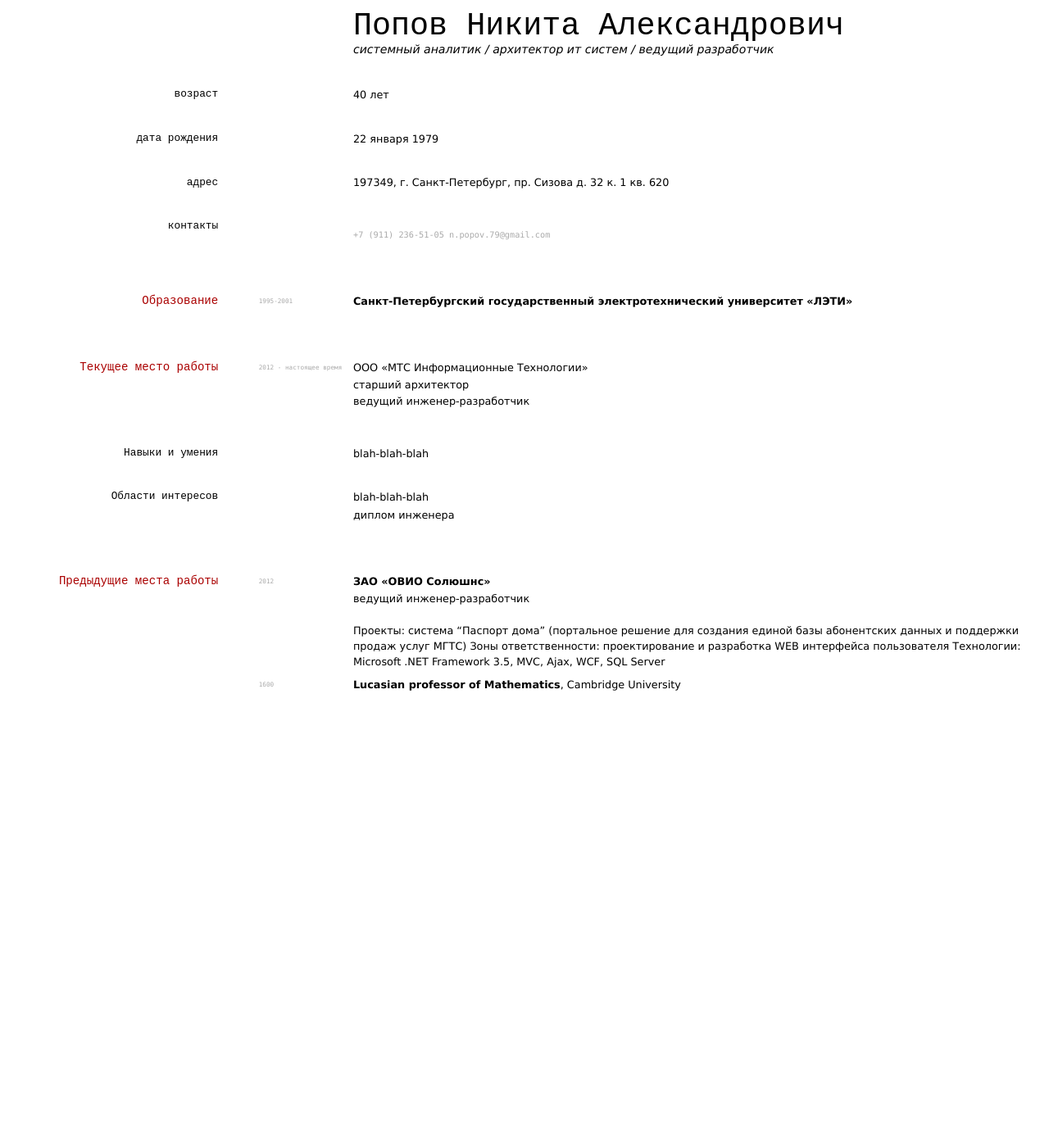
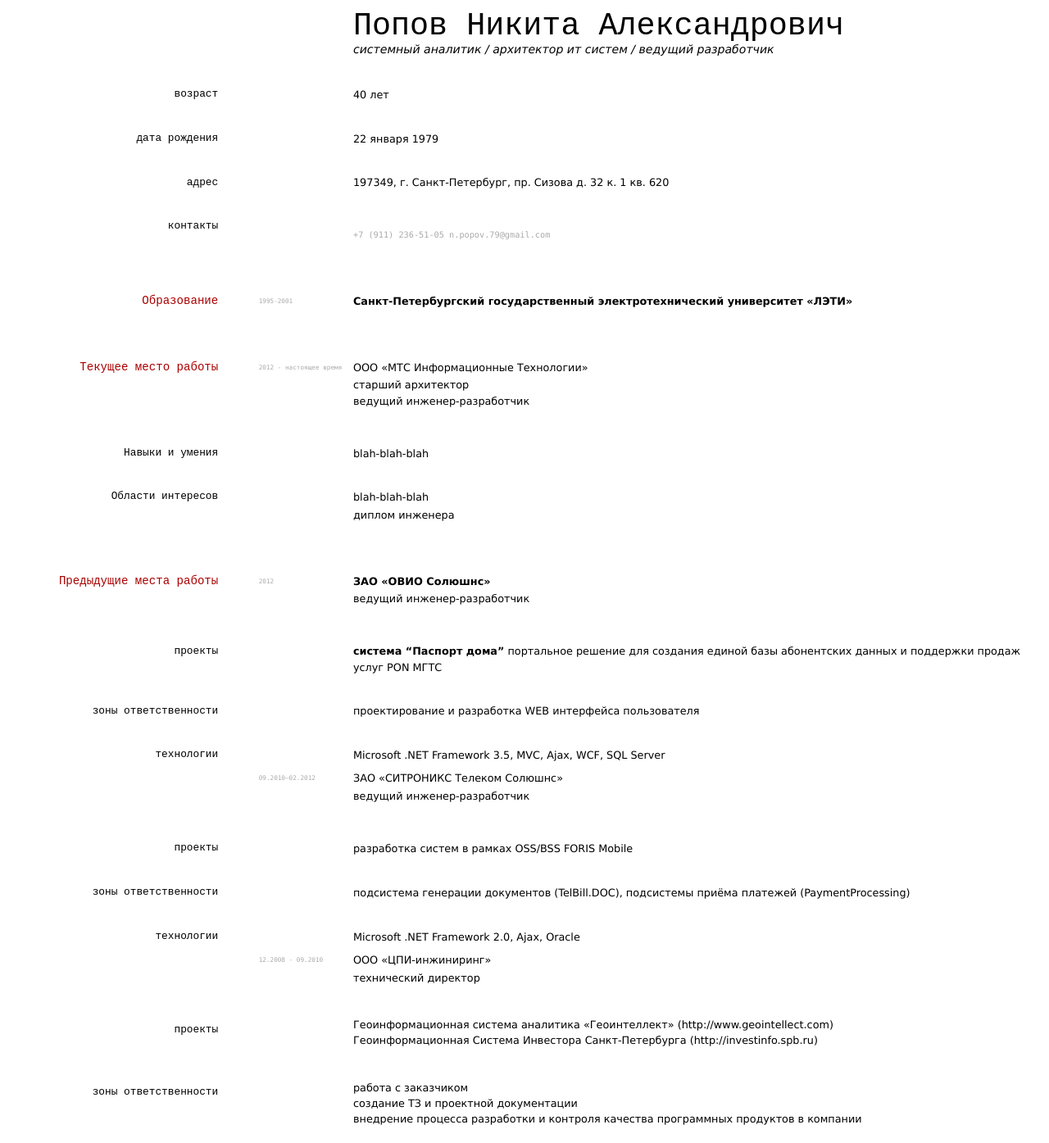
Before and after one commit to mrpopoff/mrpopoff.github.io, a Jekyll site: the page built from index.md, in a window 1280 px wide. Shown: the whole page at 82% size. Built offline with Jekyll 4.4.1, drawn with Linux system fonts in a browser that asks for light colours; before the commit the page ends 900 px from its top, so only the background shows below that.

Commit message:
Update index.md

```diff
--- a/index.md
+++ b/index.md
@@ -49,16 +49,43 @@ blah-blah-blah
 
 `2012`
 __ЗАО «ОВИО Солюшнс»__
-
 - ведущий инженер-разработчик
 
-Проекты: система "Паспорт дома" (портальное решение для создания единой базы абонентских данных и поддержки продаж услуг МГТС)
-Зоны ответственности: проектирование и разработка WEB интерфейса пользователя
-Технологии: Microsoft .NET Framework 3.5, MVC, Ajax, WCF, SQL Server
+### проекты
+__система "Паспорт дома"__
+портальное решение для создания единой базы абонентских данных и поддержки продаж услуг PON МГТС
 
-`1600`
-__Lucasian professor of Mathematics__, Cambridge University
+### зоны ответственности
+проектирование и разработка WEB интерфейса пользователя
 
+### технологии
+Microsoft .NET Framework 3.5, MVC, Ajax, WCF, SQL Server
+
+`09.2010–02.2012`
+ЗАО «СИТРОНИКС Телеком Солюшнс»
+- ведущий инженер-разработчик
+
+### проекты
+разработка систем в рамках OSS/BSS FORIS Mobile
+
+### зоны ответственности
+подсистема генерации документов (TelBill.DOC), подсистемы приёма платежей (PaymentProcessing)
+
+### технологии
+Microsoft .NET Framework 2.0, Ajax, Oracle
+
+`12.2008 - 09.2010`
+ООО «ЦПИ-инжиниринг»
+- технический директор
+
+### проекты
+- Геоинформационная система аналитика «Геоинтеллект» (http://www.geointellect.com)
+- Геоинформационная Система Инвестора Санкт-Петербурга (http://investinfo.spb.ru)
+
+### зоны ответственности
+- работа с заказчиком
+- создание ТЗ и проектной документации
+- внедрение процесса разработки и контроля качества программных продуктов в компании
 
 <!-- ### Footer
 Last updated: 2019.20.11 -->
```
